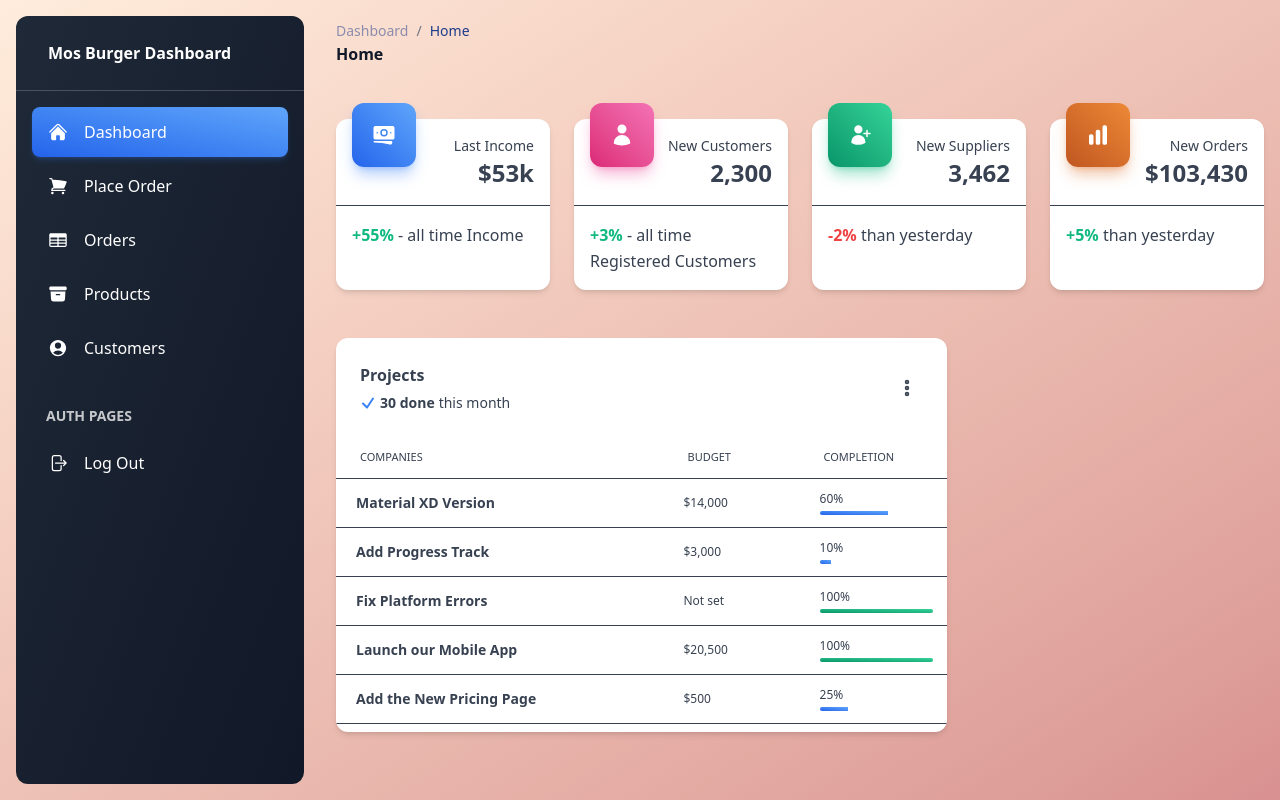
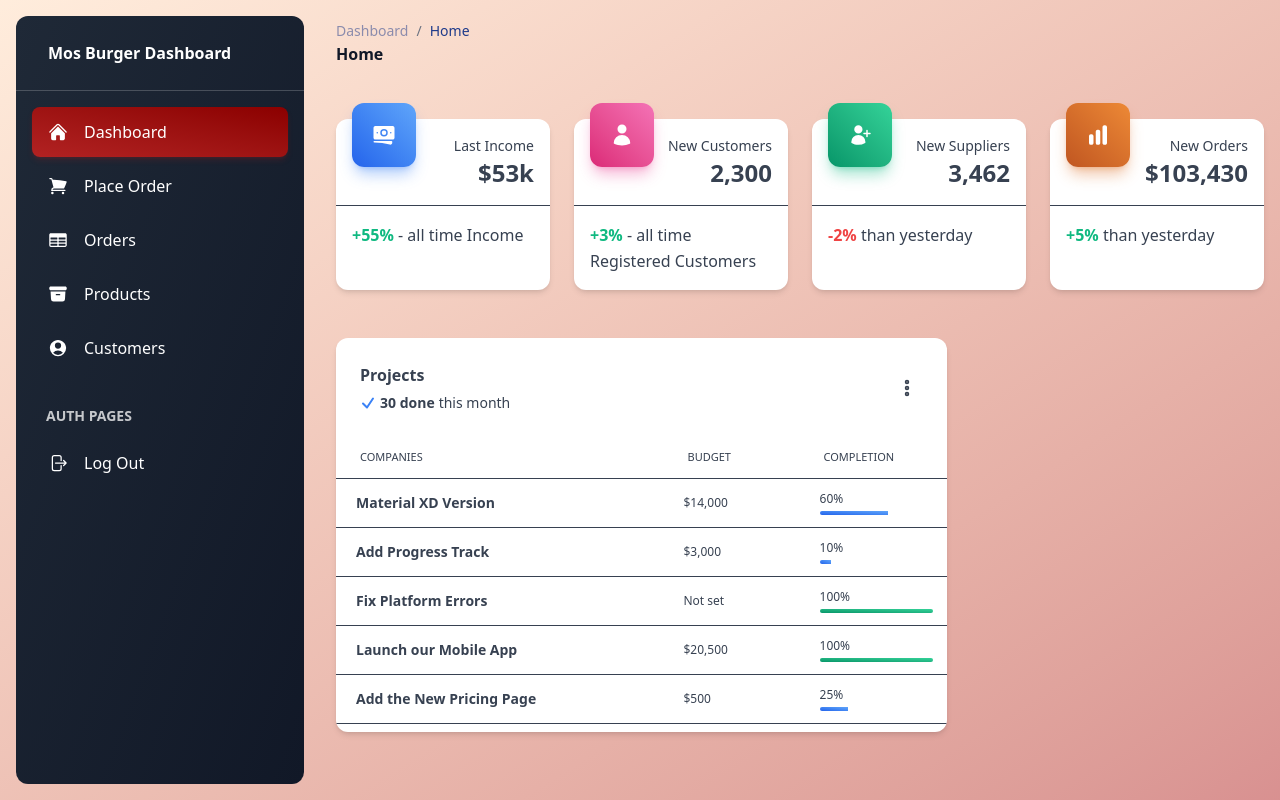
Before and after one commit to RameshEdirisinghe/MOS-BURGER-FRONTEND-ANGULAR, an Angular app in the folder MOS-BURGER/: page /dashboard in a window 1280 px wide. Built offline with nearby package versions, Linux system fonts and the light colour scheme.

Commit message:
color changes

```diff
--- a/MOS-BURGER/src/app/page/dashboard/dashboard.component.html
+++ b/MOS-BURGER/src/app/page/dashboard/dashboard.component.html
@@ -16,7 +16,7 @@
         <ul class="mb-4 flex flex-col gap-1">
           <li>
             <a aria-current="page" class="active" href="#">
-              <button class="middle none font-sans font-bold center transition-all disabled:opacity-50 disabled:shadow-none disabled:pointer-events-none text-xs py-3 rounded-lg bg-gradient-to-tr from-blue-600 to-blue-400 text-white shadow-md shadow-blue-500/20 hover:shadow-lg hover:shadow-blue-500/40 active:opacity-[0.85] w-full flex items-center gap-4 px-4 capitalize" type="button">
+              <button class="middle none font-sans font-bold center transition-all disabled:opacity-50 disabled:shadow-none disabled:pointer-events-none text-xs py-3 rounded-lg bg-gradient-to-tr from-[#B22222] to-[#8B0000] text-white shadow-md shadow-[#B22222]/20 hover:shadow-lg hover:shadow-[#B22222]/40 active:opacity-[0.85] w-full flex items-center gap-4 px-4 capitalize" type="button">
                 <svg xmlns="http://www.w3.org/2000/svg" viewBox="0 0 24 24" fill="currentColor" aria-hidden="true" class="w-5 h-5 text-inherit">
                   <path d="M11.47 3.84a.75.75 0 011.06 0l8.69 8.69a.75.75 0 101.06-1.06l-8.689-8.69a2.25 2.25 0 00-3.182 0l-8.69 8.69a.75.75 0 001.061 1.06l8.69-8.69z"></path>
                   <path d="M12 5.432l8.159 8.159c.03.03.06.058.091.086v6.198c0 1.035-.84 1.875-1.875 1.875H15a.75.75 0 01-.75-.75v-4.5a.75.75 0 00-.75-.75h-3a.75.75 0 00-.75.75V21a.75.75 0 01-.75.75H5.625a1.875 1.875 0 01-1.875-1.875v-6.198a2.29 2.29 0 00.091-.086L12 5.43z"></path>
```
Also changed, not shown: MOS-BURGER/src/app/page/dashboard/order/order.component.html (line endings or trailing spaces).
